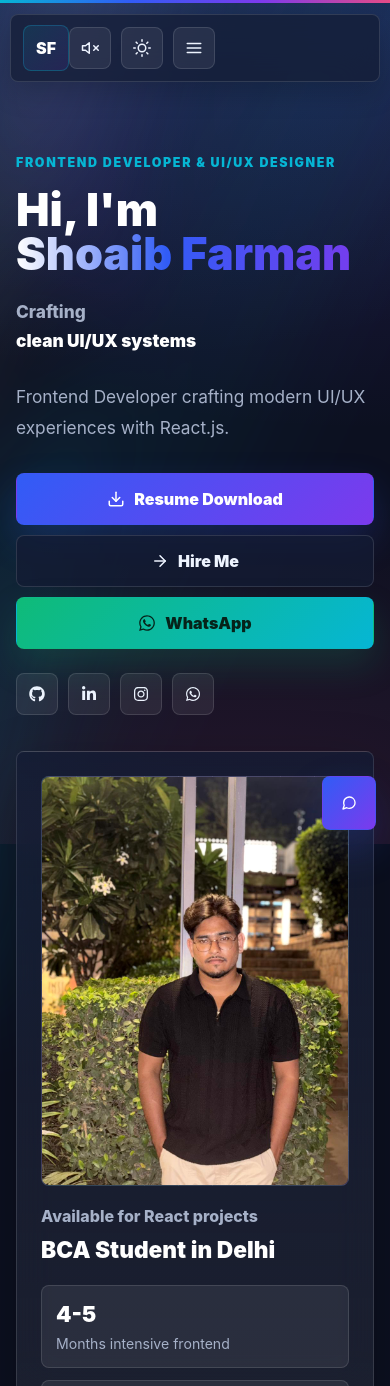
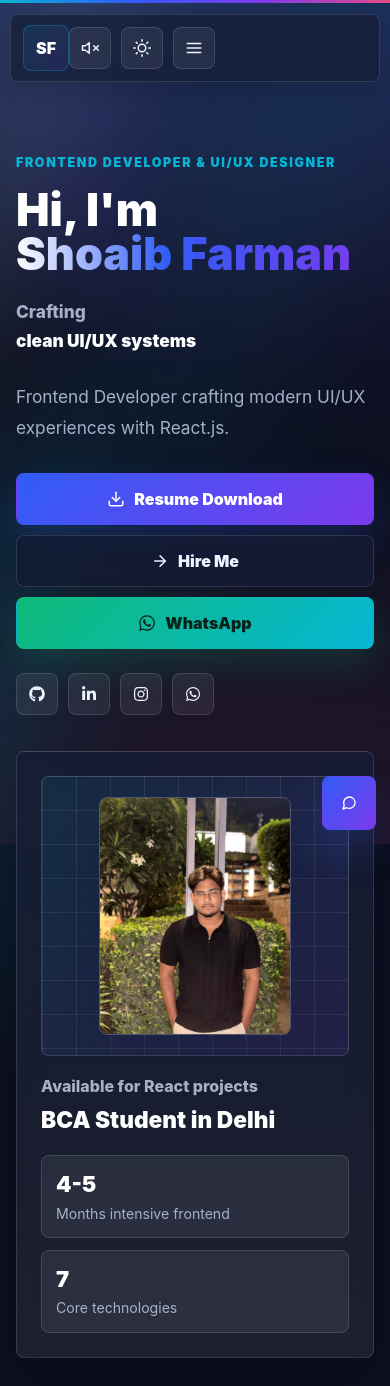
Before and after one commit to shoaibfarman002/portfolio-shoaib-farman, a Next.js app: page / in a window 390 px wide. Shown: the top 1386 px of the page. Built offline with nearby package versions, Linux system fonts and the light colour scheme.

Commit message:
Refine hero profile photo sizing

```diff
--- a/app/globals.css
+++ b/app/globals.css
@@ -469,6 +469,7 @@ button {
   min-height: 320px;
   place-items: center;
   overflow: hidden;
+  padding: 24px;
   border: 1px solid var(--line);
   border-radius: var(--radius);
   background:
@@ -479,11 +480,13 @@ button {
 }
 
 .profile-visual img {
-  width: 100%;
-  height: 100%;
-  min-height: 320px;
+  width: min(74%, 270px);
+  height: 286px;
   object-fit: cover;
-  object-position: center 38%;
+  object-position: center 30%;
+  border: 1px solid rgba(255, 255, 255, 0.22);
+  border-radius: var(--radius);
+  box-shadow: 0 22px 58px rgba(23, 31, 70, 0.22);
   filter: saturate(1.04) contrast(1.02);
   transition: transform 260ms ease;
 }
@@ -1767,10 +1770,12 @@ button {
 
   .profile-visual {
     min-height: 260px;
+    padding: 20px;
   }
 
   .profile-visual img {
-    min-height: 260px;
+    width: min(72%, 230px);
+    height: 238px;
   }
 
   .story-layout {
```
